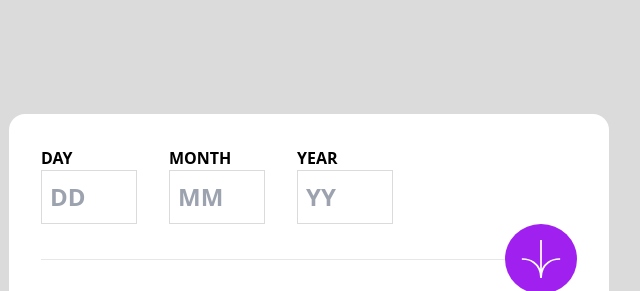
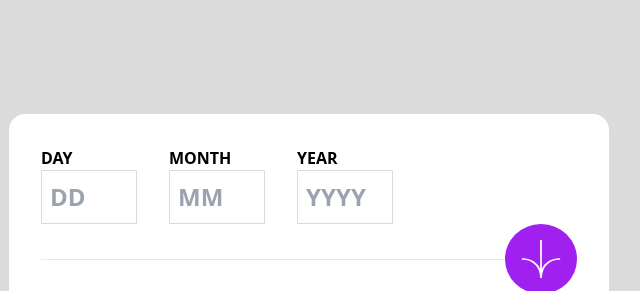
Before and after one commit to M-Khairy-B/Age-Calculator, a website: page index.html in a window 1280 px wide. Shown: the top 291 px of the page, 331-971 px from the left. Drawn offline with Linux system fonts and the light colour scheme.

Commit message:
Update index.html

```diff
--- a/index.html
+++ b/index.html
@@ -40,7 +40,7 @@
                 class="w-24 p-2 border-[1px] border-[solid] border-[#dbdbdb] flex items-center text-[1.5rem] [appearance:textfield] [&::-webkit-outer-spin-button]:appearance-none [&::-webkit-inner-spin-button]:appearance-none placeholder:text-[1.5rem] font-[800]"
                 type="number"
                 id="year"
-                placeholder="YY"
+                placeholder="YYYY"
               />
               <small class="text-red-700"></small>
             </div>
```
